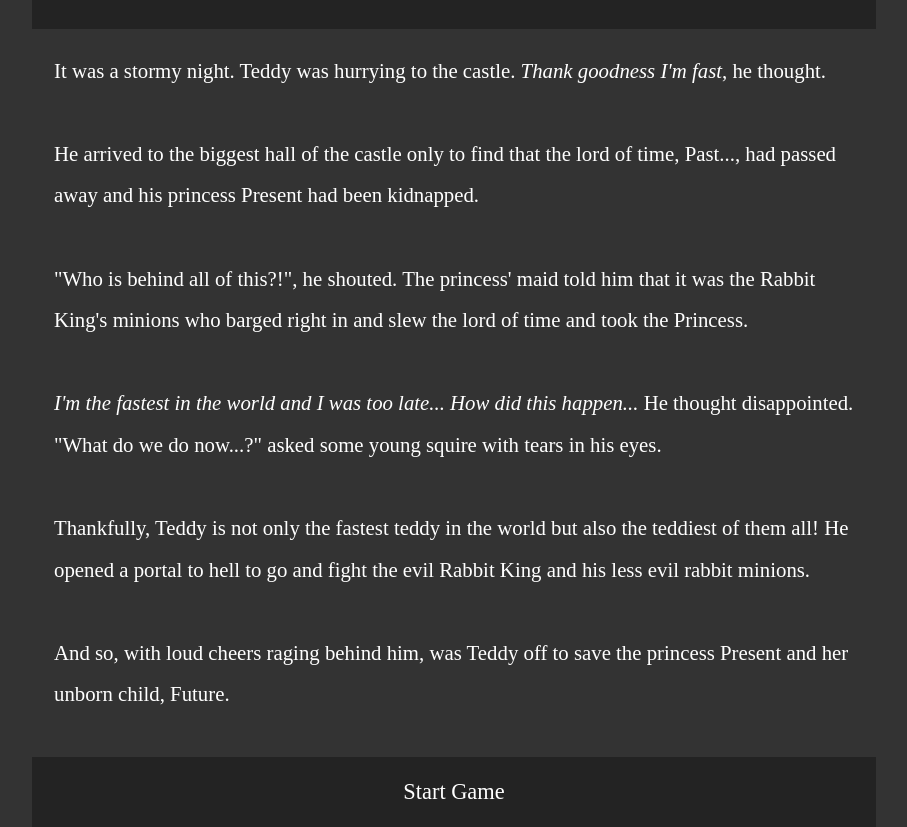
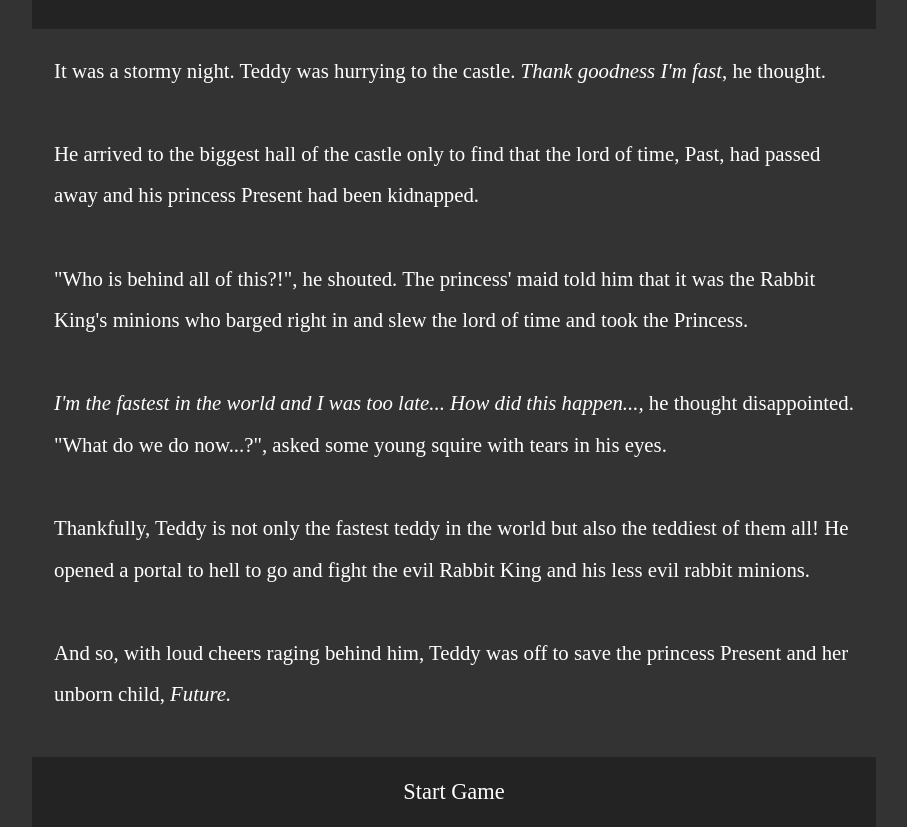
Before and after one commit to sevanteri/fastteddy, a plain HTML site: page index.html in a window 1280 px wide. Shown: the part 400-1227 px from the top of the page, without its empty margins (186-1093 px from the left). Drawn offline with Linux system fonts and the light colour scheme.

Commit message:
Pikku korjauksia stooriin taas

```diff
--- a/index.html
+++ b/index.html
@@ -59,7 +59,7 @@
     </p>
     <p>
     He arrived to the biggest hall of the castle only to find that the lord of
-    time, Past..., had passed away and his princess Present had been kidnapped.
+    time, Past, had passed away and his princess Present had been kidnapped.
     </p>
     <p>
     "Who is behind all of this?!", he shouted. The princess' maid told him that
@@ -69,8 +69,8 @@
 
     <p>
     <em>I'm the fastest in the world and I was too late...
-        How did this happen...</em>
-    He thought disappointed. "What do we do now...?" asked some young squire
+        How did this happen...,</em>
+    he thought disappointed. "What do we do now...?", asked some young squire
     with tears in his eyes.
     </p>
 
@@ -82,8 +82,8 @@
     </p>
 
     <p>
-    And so, with loud cheers raging behind him, was Teddy off to
-    save the princess Present and her unborn child, Future.
+    And so, with loud cheers raging behind him, Teddy was off to
+    save the princess Present and her unborn child, <em>Future.</em>
     </p>
 
     <a href="game.html">
```
